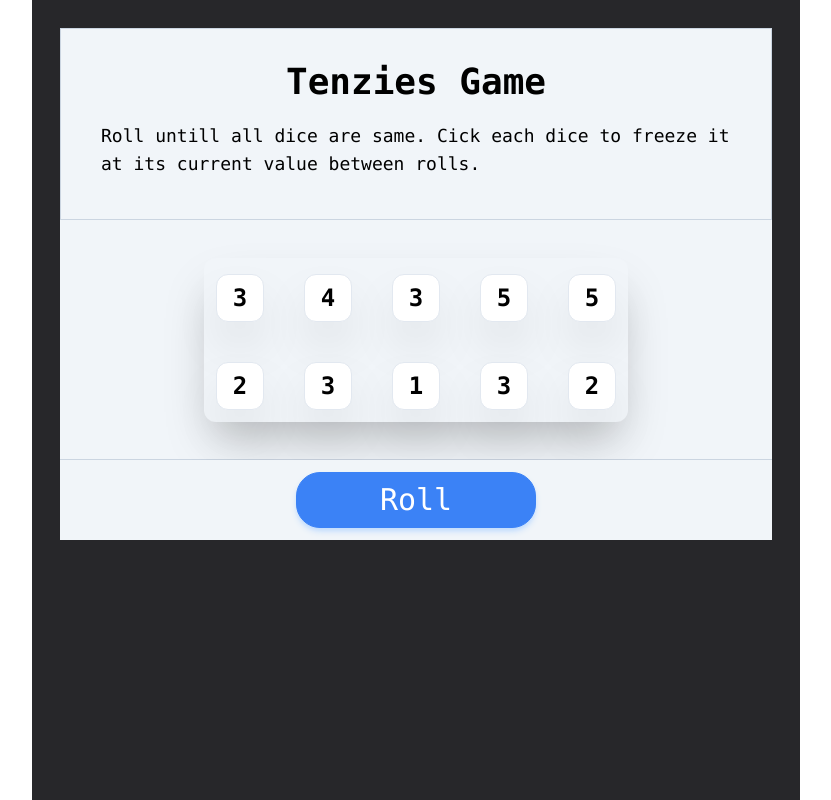
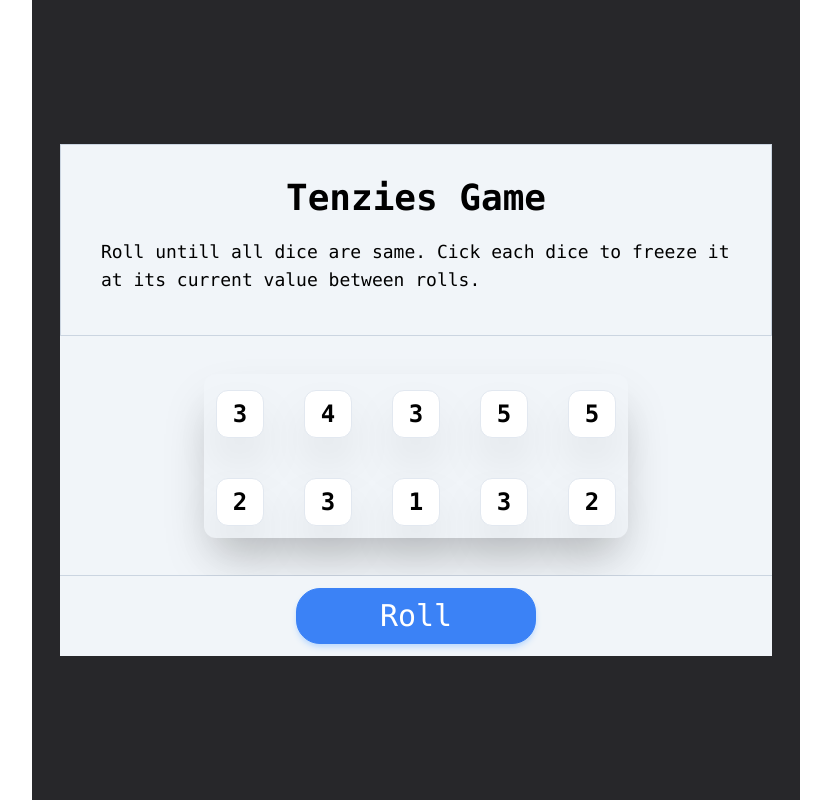
Before and after one commit to uroojahamad/tenzies-game-react, a React (Create React App) app: page / in a window 1280 px wide. Shown: the whole page, without its empty margins (224-1055 px from the left). Built offline with nearby package versions, Linux system fonts and the light colour scheme.

Commit message:
added div to align items to center

```diff
--- a/src/components/TenziesGame.jsx
+++ b/src/components/TenziesGame.jsx
@@ -5,7 +5,7 @@ import TenziesGameHeader from "./TenziesGameHeader";
 const TenziesGame = () => {
   return (
     <div className="flex justify-center items-center">
-      <div className='flex flex-col bg-zinc-800 min-h-screen sm:w-3/5 p-7'>
+      <div className='flex flex-col bg-zinc-800 min-h-screen sm:w-3/5 p-7 lg:justify-center lg:items-center'>
         <TenziesGameHeader />
         <TenziesGameBoard />
       </div>
```
